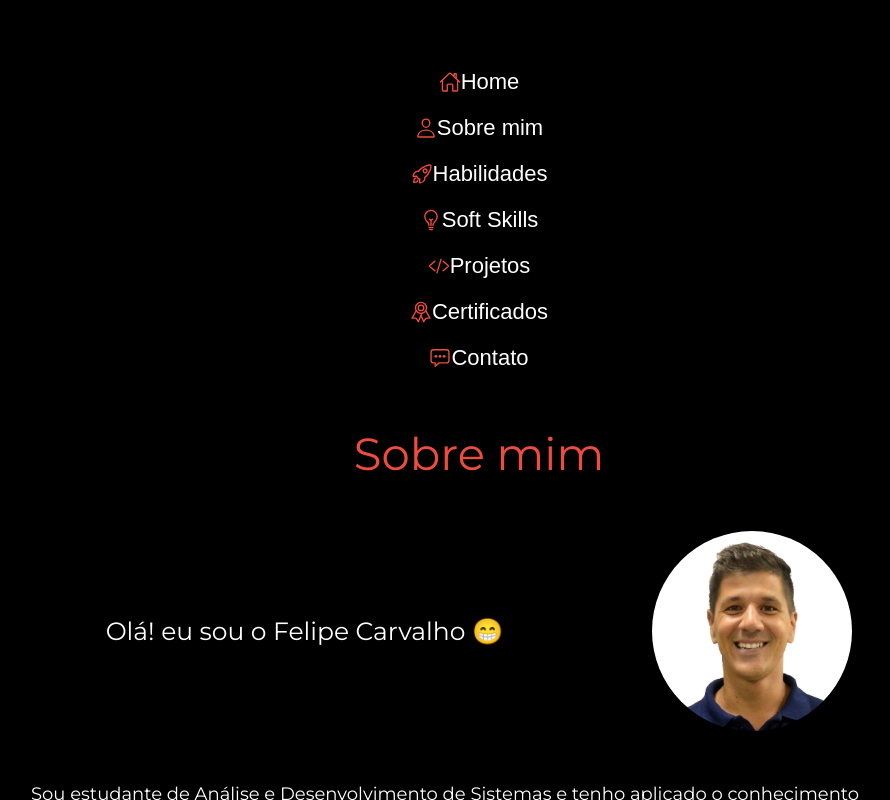
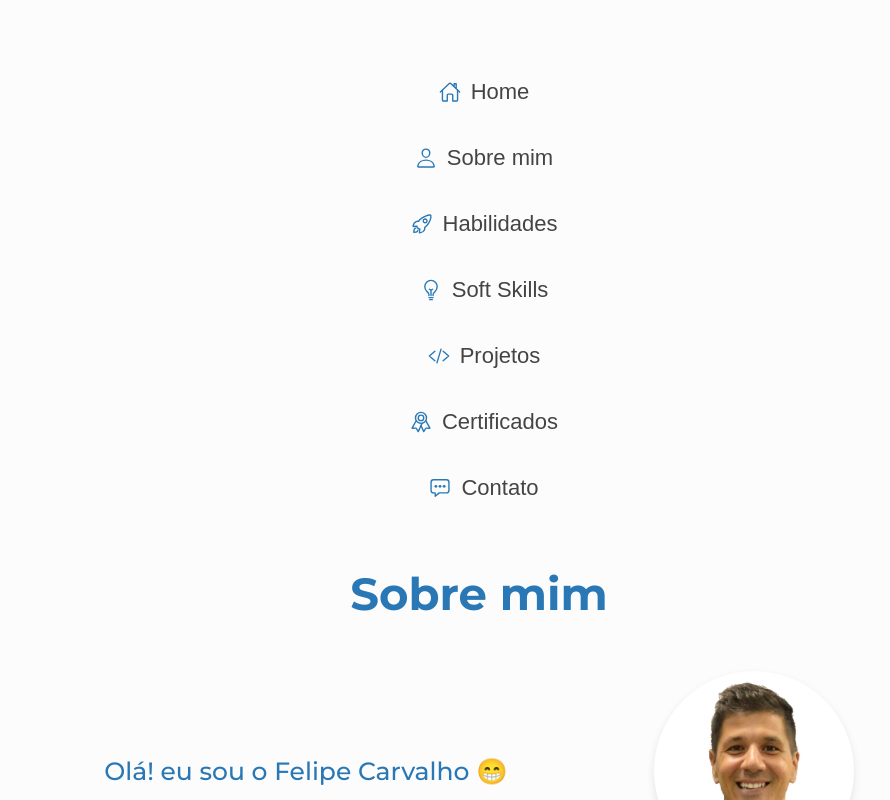
Before and after one commit to Felipe-Carvalho-Santos/portfolio, a React (Create React App) app: page /Sobre in a window 1280 px wide. Shown: the top 800 px of the page, without its empty margins (161-1051 px from the left). Built offline with nearby package versions, Linux system fonts and the light colour scheme; a web font is replaced by a local one.

Commit message:
Alterando o layout

```diff
--- a/src/components/Header/header.css
+++ b/src/components/Header/header.css
@@ -17,29 +17,58 @@
     margin-top: 5%;
     justify-content: center;
     text-align: center;
+
+    position: relative;
 }
 
 .name-menu-sobre{
     font-family: "Teachers", sans-serif;
-    width: 80%;
-    padding: 5px;
+    padding: 5px 25px;
     font-size: 22px;
     text-align: center;
     text-decoration: none;
-    color: #FFF;
+    color: #444444;
     cursor: pointer;
     justify-content: center;
     display: flex;
     align-items: center;
+}
 
+
+.animated-border {
+    position: relative;
+    border: solid transparent;
+    border-width: 2px 0;
+    transition: color 0.3s, border-color 0.3s;
+}
+
+.animated-border:hover {
+    border-color: #2978B5;
+}
+
+.animated-border::after {
+    content: '';
+    position: absolute;
+    left: 0;
+    bottom: -2px; /* Ajuste para alinhar com a borda inferior */
+    width: 0;
+    height: 2px;
+    background-color: #2978B5;
+    transition: width 0.3s ease-out;
+}
+
+.animated-border:hover::after {
+    width: 100%;
 }
 
 .name-menu-sobre:hover{
     transform: scale(1.2);
-    color: #EE4C3D;
+    color: #2978B5;
+    font-weight: 500;
 
 }
 
 .menu-sobre ion-icon {
-    color: #EE4C3D;
+    color: #2978B5;
+    padding: 10px;
 }
--- a/src/components/Header/index.js
+++ b/src/components/Header/index.js
@@ -5,13 +5,13 @@ import { Link } from 'react-router-dom';
 function Header(){
     return(
         <div className='menu-sobre'>
-                <Link to="/" className='name-menu-sobre'><ion-icon name="home-outline"></ion-icon>Home</Link>
-                <Link to="/Sobre" className='name-menu-sobre'><ion-icon name="person-outline"></ion-icon>Sobre mim</Link>
-                <Link to="/habilidades" className='name-menu-sobre'><ion-icon name="rocket-outline"></ion-icon>Habilidades</Link>
-                <Link to="/skills" className='name-menu-sobre'><ion-icon name="bulb-outline"></ion-icon>Soft Skills</Link>
-                <Link to="/projetos" className='name-menu-sobre'><ion-icon name="code-slash-outline"></ion-icon>Projetos</Link>
-                <Link to="/certificados" className='name-menu-sobre'><ion-icon name="ribbon-outline"></ion-icon>Certificados</Link>
-                <Link to="/contatos" className='name-menu-sobre'><ion-icon name="chatbox-ellipses-outline"></ion-icon>Contato</Link>
+                <Link to="/" className='name-menu-sobre animated-border'><ion-icon name="home-outline"></ion-icon>Home</Link>
+                <Link to="/Sobre" className='name-menu-sobre animated-border'><ion-icon name="person-outline"></ion-icon>Sobre mim</Link>
+                <Link to="/habilidades" className='name-menu-sobre animated-border'><ion-icon name="rocket-outline"></ion-icon>Habilidades</Link>
+                <Link to="/skills" className='name-menu-sobre animated-border'><ion-icon name="bulb-outline"></ion-icon>Soft Skills</Link>
+                <Link to="/projetos" className='name-menu-sobre animated-border'><ion-icon name="code-slash-outline"></ion-icon>Projetos</Link>
+                <Link to="/certificados" className='name-menu-sobre animated-border'><ion-icon name="ribbon-outline"></ion-icon>Certificados</Link>
+                <Link to="/contatos" className='name-menu-sobre animated-border'><ion-icon name="chatbox-ellipses-outline"></ion-icon>Contato</Link>
         </div>
     );
 }
--- a/src/index.css
+++ b/src/index.css
@@ -2,7 +2,7 @@
   padding: 0;
   margin: 0;
   box-sizing: border-box;
-  background-color: #000;
+  background-color: #FCFCFC;
   font-family: "Montserrat", sans-serif;
   font-optical-sizing: auto;
   font-weight: normal;
--- a/src/pages/Certificados/certificados.css
+++ b/src/pages/Certificados/certificados.css
@@ -1,6 +1,6 @@
 /* CERTIFICADOS */
 .title-section{
-    color: #EE4C3D;
+    color: #2978B5;
     font-size: 45px;
     align-items: center;
     justify-content: center;
@@ -14,11 +14,12 @@
     justify-content: center;
     align-items: center;
     flex-direction: column;
+    margin-bottom: 50px;
 }
 
 .certificado{
     width: 50%;
-    border: 2px solid #272727;
+    box-shadow: 0 8px 16px 4px rgba(0, 0, 0, 0.1);
     justify-content: center;
     text-align: center;
     margin: 20px;
@@ -27,7 +28,7 @@
 .description-certificado{
     width: 90%;
     height: auto;
-    border-bottom: 0.5px solid #272727;
+    border-bottom: 0.5px solid #444444;
     text-align: center;
     justify-content: center;
     align-items: center;
@@ -36,12 +37,12 @@
 }
 
 .description-certificado ion-icon{
-    color: #FF931E;
+    color: #2978B5;
     margin: 0 10px;
 }
 
 .description-certificado h3{
-    color: #EE4C3D;
+    color: #2978B5;
     font-size: 25px;
     margin: 0 30px;
 }
@@ -49,7 +50,7 @@
 .description-certificado p{
     text-align: center;
     justify-content: center;
-    color: #FFF;
+    color: #444444;
     font-size: 18px;
     max-width: 100%;
     margin: 10px auto;
@@ -75,10 +76,9 @@
     flex-direction: column;
     padding: 10px;
     margin: 10px;
-    color: #1B1B1B;
+    color: #fff;
     font-size: 20px;
-    background-color: #EE4C3D;
-    border: 2px solid #1B1B1B;
+    background-color: #2978B5;
     transition: 0.4s;
     opacity: 0.8;
     cursor: pointer;
@@ -87,9 +87,8 @@
 
 
 .button:hover{
-    background-color: #1B1B1B;
-    border: 2px solid #EE4C3D;
-    color: #EE4C3D;
+    background-color: #444444;
+    color: #FFF;
 }
 
 /* RESPONSIVE */
--- a/src/pages/Contatos/contatos.css
+++ b/src/pages/Contatos/contatos.css
@@ -1,6 +1,6 @@
 /* CONTATOS */
 .title-section{
-    color: #EE4C3D;
+    color: #2978B5;
     font-size: 45px;
     align-items: center;
     justify-content: center;
@@ -14,6 +14,7 @@
     justify-content: center;
     align-items: center;
     flex-direction: column;
+    margin-bottom: 50px;
 
 }
 
@@ -22,14 +23,13 @@
     justify-content: center;
     align-items: center;
     text-align: center;
-    border: 2px solid #2b2b2b;
-    box-shadow: 1px 1px 1px #EE4C3D;
+    box-shadow: 0 8px 16px 4px rgba(0, 0, 0, 0.1);
     margin: 20px;
     word-wrap: break-word;
 }
 
 .contatos ion-icon{
-    color: #FF931E;
+    color: #2978B5;
     font-size: 40px;
     margin-top: 20px;
     transition: 0.3s;
@@ -40,12 +40,12 @@
 }
 
 .contatos h3{
-    color: #FFF;
+    color: #444444;
     font-size: 22px;
 }
 
 .contatos p{
-    color: #FFF;
+    color: #444444;
     font-size: 18px;
     margin-bottom: 20px;
 }
--- a/src/pages/Habilidades/habilidades.css
+++ b/src/pages/Habilidades/habilidades.css
@@ -1,7 +1,8 @@
 
 /* Habilidades */
 .title-section{
-    color: #EE4C3D;
+    color: #2978B5;
+    font-weight: bold;
     font-size: 45px;
     align-items: center;
     justify-content: center;
@@ -26,7 +27,7 @@
 }
 
 .habilidades{
-    font-size: 100px;
+    font-size: 50px;
     padding: 10px;
     margin: 0 10px;
     width: 100%;
@@ -65,12 +66,12 @@
 }
 
 .name-habilidade{
-    width: 30%;
     justify-content: center;
     text-align: center;
     flex-direction: column;
     padding:  10px;
 }
+
 
 .name-habilidade p {
     margin: 0;
@@ -80,15 +81,13 @@
     opacity: 0.7;
     transition: 0.3s;
     background-color: #FFF;
+    box-shadow: 0 8px 16px 4px rgba(0, 0, 0, 0.1);
 }
 
-.name-habilidade p:hover{
-    background-color: #FFF;
-    opacity: 0.4;
-}
+
 
 .text-habilidade{
-    color: #FFF;
+    color: #444444;
     width: 80%;
     font-size: 18px;
     line-height: 1.5;
@@ -98,16 +97,13 @@
 }
 
 #habilidades-complementares{
-    color: #EE4C3D;
+    color: #2978B5;
     font-weight: bold;
 }
 
 /* RESPONSIVE */
 @media screen and (max-width: 768px) {
 
-    .habilidades {
-        font-size: 80px;
-    }
 
     .description-habilidades {
         width: 90%;
@@ -122,16 +118,16 @@
         margin-bottom: 100px;
     }
 
+    .habilidades ion-icon{
+        padding: 0 10px;
+    }
+
 
 }
 
 
 @media screen and (max-width: 480px) {
 
-
-    .habilidades {
-        font-size: 60px;
-    }
 
     .description-habilidades {
         width: 100%;
@@ -146,4 +142,7 @@
         margin-bottom: 50px;
     }
 
+    .habilidades ion-icon{
+        padding: 0 10px;
+    }
 }
--- a/src/pages/Home/index.js
+++ b/src/pages/Home/index.js
@@ -1,6 +1,7 @@
 import React from 'react';
 import { Link } from 'react-router-dom';
 import marioluigi from './img/marioluigi.png';
+
 import './home.css';
 
 function Home() {
@@ -32,7 +33,9 @@ function Home() {
             </div>
 
             <div className='sub-menu2'>
-                <img src={marioluigi} alt="trabalhando" className='img'/>
+                <h2>Olá, eu sou o <span class="name-color">Felipe Carvalho</span>.</h2>
+                <br></br>
+                <h3>Desenvolvedor</h3>
             </div>
 
         </div>
--- a/src/pages/Projetos/projetos.css
+++ b/src/pages/Projetos/projetos.css
@@ -1,7 +1,7 @@
 
 /* PROJETOS */
 .title-section{
-    color: #EE4C3D;
+    color: #2978B5;
     font-size: 45px;
     align-items: center;
     justify-content: center;
@@ -23,13 +23,19 @@
 .projeto {
     width: 400px;
     margin: 0 30px;
-    border: 4px solid #272727;
+    box-shadow: 0 8px 16px 4px rgba(0, 0, 0, 0.1);
     display: flex;
     justify-content: center;
     flex-direction: column;
     align-items: center;
     text-align: center;
     box-sizing: border-box;
+    margin-bottom: 50px;
+    transition: 0.3s;
+}
+
+.projeto:hover{
+    transform: scale(1.1);
 }
 
 .photo-projeto {
@@ -67,7 +73,7 @@
 
 .title-projeto {
     text-align: center;
-    color: #FFF;
+    color: #444444;
     font-weight: bold;
     font-size: 22px;
     margin: 10px;
@@ -83,7 +89,7 @@
     box-sizing: border-box;
     text-align: center;
     font-size: 18px;
-    color: #FFF;
+    color: #444444;
     max-width: 100%;
     overflow-wrap: break-word;
 }
@@ -96,7 +102,7 @@
     align-items: center;
     margin-top: 10px;
     padding: 15px 0;
-    border-top: 0.5px solid #272727;
+    border-top: 0.5px solid #444444;
 }
 
 .icons-projetos li{
@@ -107,7 +113,7 @@
 
 .icons-projetos li a{
     font-size: 20px;
-    color: #FF931E;
+    color: #2978B5;
     transition: 0.3s;
     cursor: pointer;
     text-decoration: none;
@@ -123,7 +129,8 @@
 
     .projeto {
         width: 300px;
-        margin: 0 15px;
+        margin: 15px;
+
     }
 
     .icons-projetos li {
@@ -138,7 +145,7 @@
 
     .projeto {
         width: 250px;
-        margin: 0 10px;
+        margin: 10px;
     }
 
     .icons-projetos li {
--- a/src/pages/Skills/skills.css
+++ b/src/pages/Skills/skills.css
@@ -1,7 +1,7 @@
 
 /* Habilidades */
 .title-section{
-    color: #EE4C3D;
+    color: #2978B5;
     font-size: 45px;
     align-items: center;
     justify-content: center;
@@ -16,6 +16,7 @@
     justify-content: center;
     align-items: center;
     box-sizing: border-box;
+    margin-bottom: 50px;
 }
 
 .box{
@@ -24,16 +25,20 @@
     width: 30%;
     height: 300px;
     margin: 20px 40px;
-    border: 1px solid #EE4C3D;
-    border-radius: 10%;
+    box-shadow: 0 8px 16px 4px rgba(0, 0, 0, 0.1);
     align-items: center;
     justify-content: center;
     padding: 15px;
     overflow: hidden;
+    transition: 0.3s;
+}
+
+.box:hover{
+    transform: scale(1.1);
 }
 
 .box h3{
-    color: #FFF;
+    color: #444444;
     font-size: 23px;
     margin: 15px;
     font-weight: bold;
@@ -41,7 +46,7 @@
 }
 
 .box p{
-    color: #FFF;
+    color: #444444;
     font-size: 18px;
     text-align: left;
     width: 80%;
--- a/src/pages/Sobre/sobre.css
+++ b/src/pages/Sobre/sobre.css
@@ -2,10 +2,16 @@
 .sobre-container{
     width: 100%;
     height: 50%;
+    justify-content: center;
+    align-items: center;
+    flex-direction: column;
+    display: flex;
 }
 
+
+
 .title-section{
-    color: #EE4C3D;
+    color: #2978B5;
     font-size: 45px;
     align-items: center;
     justify-content: center;
@@ -22,23 +28,26 @@
 .foto{
     width: 200px;
     border-radius: 50%;
+    box-shadow: 0 4px 8px rgba(0, 0, 0, 0.1);
 }
 
 .title-sobre{
-    color: #FFF;
+    color: #2978B5;
+    font-weight: 500;
     font-size: 25px;
     align-items: center;
     justify-content: center;
 }
 
 .description-sobre{
-    color: #FFF;
+    color: #444444;
     width: 70%;
     font-size: 18px;
     line-height: 1.5;
     justify-content: center;
     text-align: left;
-    margin: 50px;
+    margin: 2em;
+    margin-bottom: 5em;
 }
 
 /* RESPONSIVE */
```
Also changed, not shown: src/pages/Home/home.css (+68 -12 lines).
